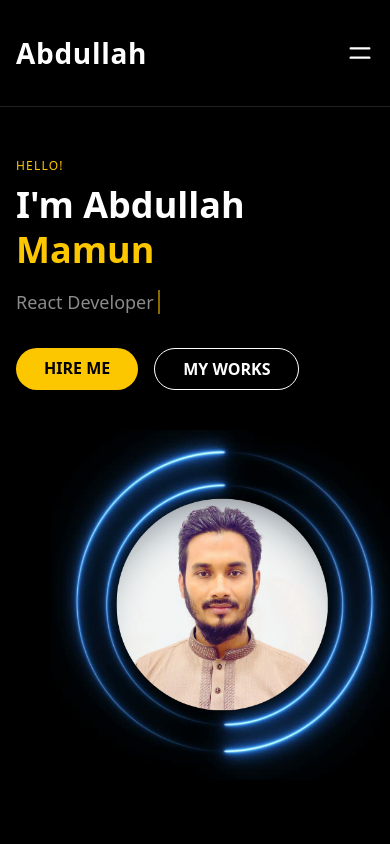
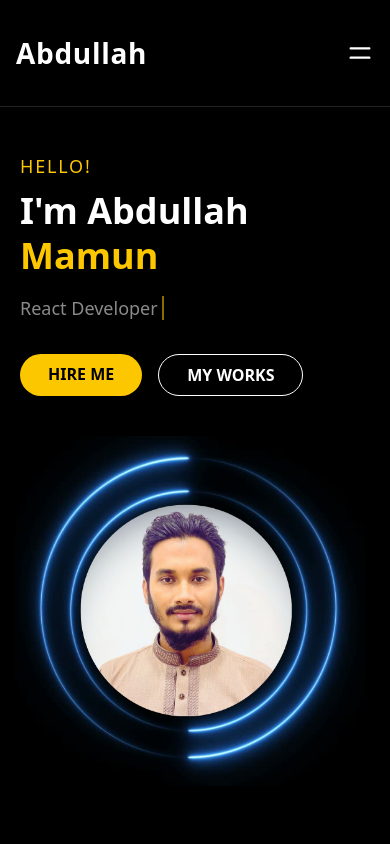
Before and after one commit to MD-ABDULLAH24/newPortfolio, a React (Vite) app: page / in a window 390 px wide. Shown: the top 844 px of the page. Built offline with nearby package versions, Linux system fonts and the light colour scheme.

Commit message:
Add new work or update files

```diff
--- a/src/Components/Hero.jsx
+++ b/src/Components/Hero.jsx
@@ -39,10 +39,10 @@ const Hero = () => {
             id="hero"
             className="bg-black pt-6 text-white h-[700px] md:h-[750px] flex items-center justify-center "
         >
-            <div className="max-w-[1200px]   w-full flex flex-col md:flex-row md:items-center justify-between gap-10 md:px-6 px-4">
+            <div className="max-w-[1200px]   w-full flex flex-col md:flex-row md:items-center justify-between gap-10 md:px-6 px-5">
                 {/* Left Side */}
                 <div className="flex-1  min-w-[420px] ml-0 md:ml-5">
-                    <p className="text-yellow-400 tracking-widest text-xs md:text-lg mb-2">HELLO!</p>
+                    <p className="text-yellow-400 tracking-widest text-lg md:text-lg mb-2">HELLO!</p>
                     <h1 className="text-4xl md:text-[60px] font-bold leading-tight mb-2">
                         I'm <span className="text-white">Abdullah</span><br />
                         <span className="text-yellow-400">Mamun</span>
@@ -72,7 +72,7 @@ const Hero = () => {
                     <img
                         src={myimg}
                         alt="profile"
-                        className="w-[350px] h-[350px] md:w-[450px] md:h-[450px] object-cover ml-0 md:ml-25"
+                        className="w-[350px] h-[350px] md:w-[450px] md:h-[450px] object-cover mr-20 md:mr-0 md:ml-25"
                     />
                 </div>
             </div>
```
